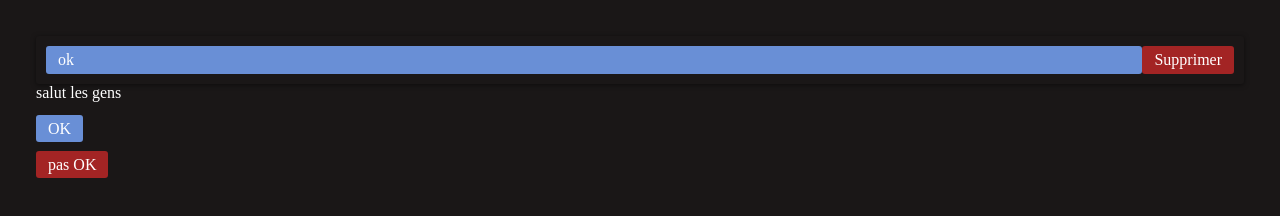
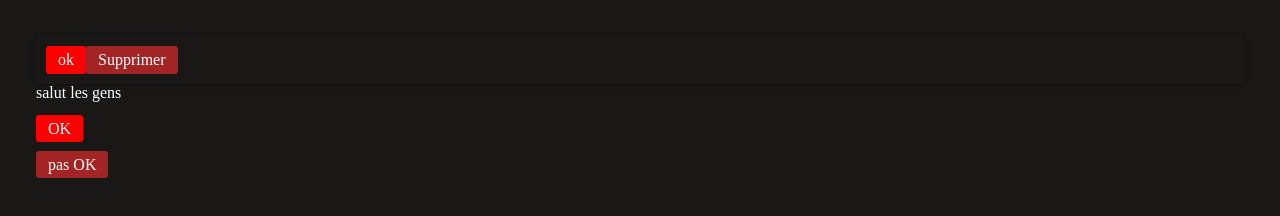
Before and after one commit to idembele70/LearnSassGrafikArt, a plain HTML site: page index.html in a window 1280 px wide. Drawn offline with Linux system fonts and the light colour scheme.

Commit message:
les variables 11 minutes

```diff
--- a/sass/libs/responsive.scss
+++ b/sass/libs/responsive.scss
@@ -1,3 +1,6 @@
-$medium : 768px!default;
+$medium : 768px !default;
 $large : 1000px !default;
 $medium-up: "only screen and (min-width : #{ $medium })";
+$medium-down: "only screen and (max-width : #{ $medium })";
+$large-up: "only screen and (min-width : #{ $large })";
+$large-down: "only screen and (max-width : #{ $large })";
--- a/sass/style.scss
+++ b/sass/style.scss
@@ -1,7 +1,8 @@
+$medium : 500px;
 @import 'libs/reset.scss';
 @import 'libs/responsive.scss';
 $medium :200px;
-$primary : rgb(105, 143, 214);
+$primary : #FF0000;
 $padding : 20px;
 
 html {
@@ -24,7 +25,7 @@ body{
     @extend %btn;
     background: $primary;
     &:hover{
-        background: rgb(5, 105, 151);
+        background: rgba($primary, .5);
     }
 
 }
@@ -37,8 +38,7 @@ body{
     }
 }
 %shadow{
-    box-shadow: 0 1px 5px rgb(0, 0, 0, 0.5);
-
+    box-shadow:0 1px 5px rgb(0, 0, 0, 0.5);
 }
 .card{
     @extend %shadow;
@@ -56,7 +56,10 @@ body{
     display: flex;
 }
 
-@media #{$medium-up}{
+@media #{$medium-down}{
+    .card-actions {
+        display: block;
+    }
     .btn{
         width: 100%;
     }
```
Also changed, not shown: Exo.txt, style.css, 1 other file.
